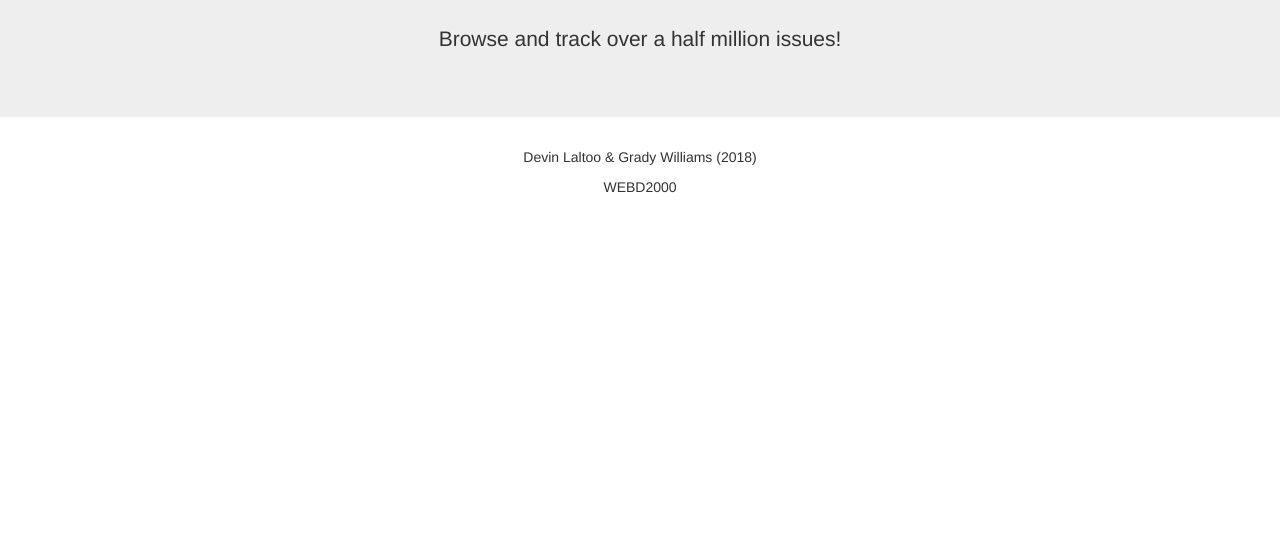
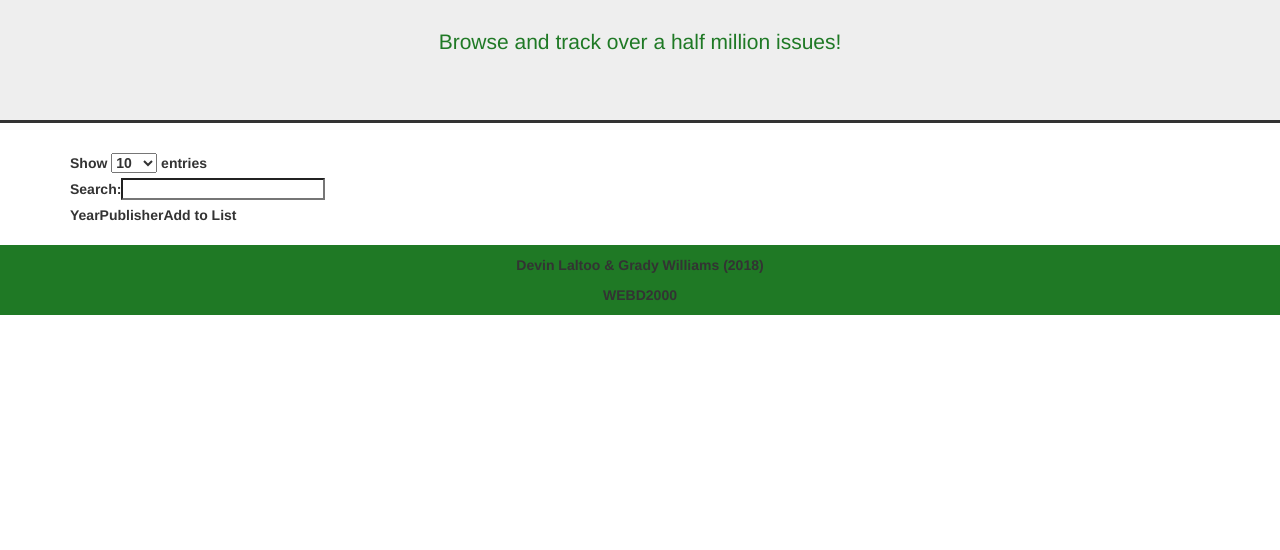
Before and after one commit to GradyLealand/MyComicList, a plain HTML site: page MyComicList/Views/index.html in a window 1280 px wide. Shown: the part 250-800 px from the top of the page. Drawn offline with nearby package versions, Linux system fonts and the light colour scheme.

Commit message:
Few edits

```diff
--- a/MyComicList/Views/index.html
+++ b/MyComicList/Views/index.html
@@ -52,6 +52,17 @@
         <!--MAIN CONTAINER-->
         <div class="container">
 
+            <table id="issuesTable" class="display">
+                <thead>
+                    <tr>
+                        <th>Title</th>
+                        <th>Year</th>
+                        <th>Publisher</th>
+                        <th>Add to List</th>
+                    </tr>
+                </thead>
+            </table>
+
         </div>
 
         <!--FOOTER-->
--- a/MyComicList/css/main.css
+++ b/MyComicList/css/main.css
@@ -97,9 +97,24 @@ textarea {
    Author's custom styles
    ========================================================================== */
 
+.jumbotron
+{
+    color: #1f7925 !important;
+    border-top: 3px solid #333333;
+    border-bottom: 3px solid #333333;
+}
 
+.footer
+{
+    background-color: #1f7925 !important;
+    margin-top: 20px;
+    padding-top: 10px;
+}
 
-
+.footerText
+{
+    font-weight: bold;
+}
 
 
 
--- a/MyComicList/js/main.js
+++ b/MyComicList/js/main.js
@@ -0,0 +1,27 @@
+"use strict";
+
+$(document).ready(function()
+{
+    //establish the issues table using json-server data source
+    $('#issuesTable').DataTable(
+        {
+            ajax: {
+                url: '',
+                type: 'GET',
+                dataSrc: '',
+                dataType: 'json'
+            },
+            "initComplete": function()
+            {
+                // //enable the submit button on a successful load of the datatable
+            },
+
+            "columns" : [
+                {"data": "id", "visible": false},
+                {"data": "title", "width": "20%", "class": "titleClick"},
+                {"data": "year", "width": "50%"},
+                {"data": "publisher", "width": "20%"},
+                {"defaultContent" : "<button class='addBtn'>Add</button>", "width": "5%"}
+            ]
+        });
+});
```
